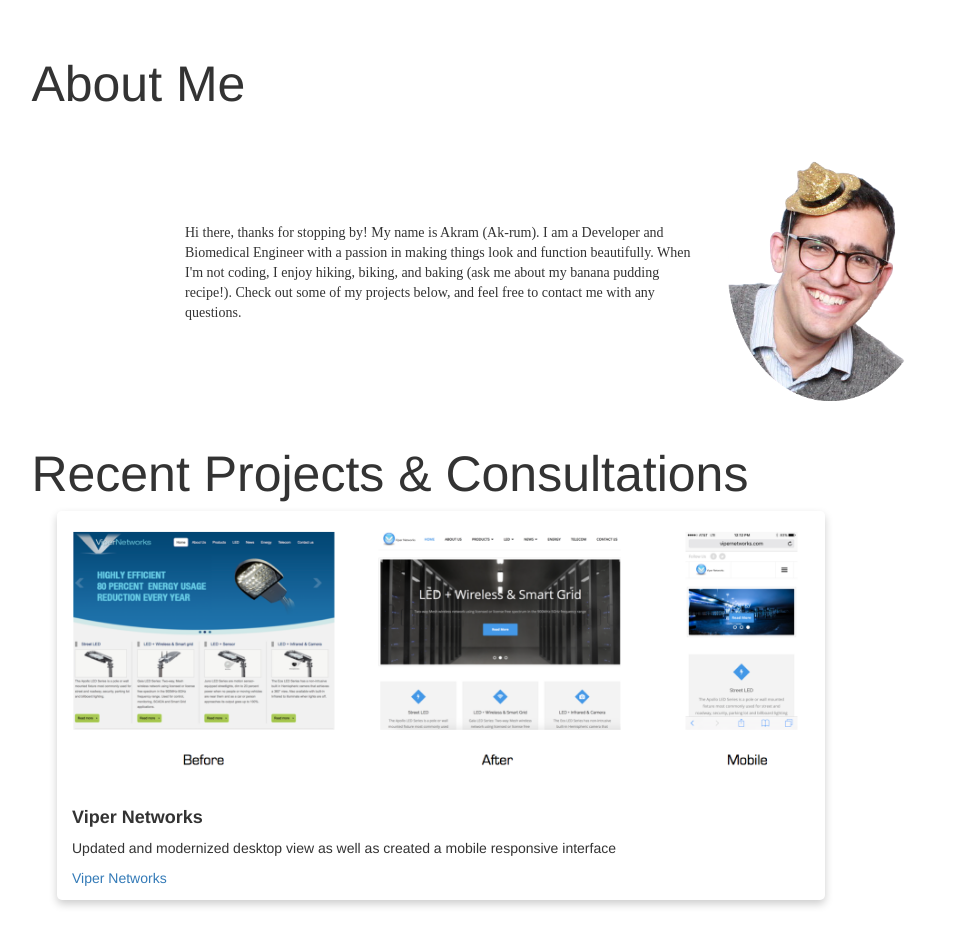
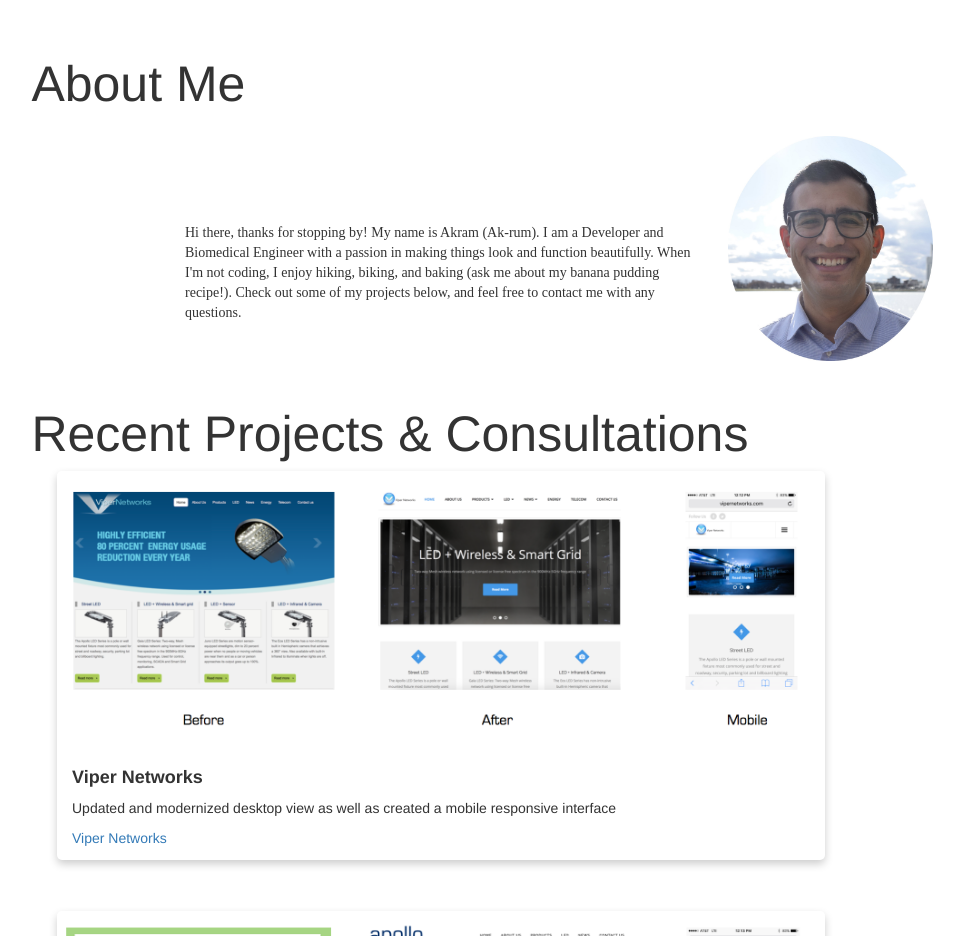
Before and after one commit to akrammarka/Portfolio, a plain HTML site: page index.html in a window 1280 px wide. Shown: the part 1200-2136 px from the top of the page, without its empty margins (7-971 px from the left). Drawn offline with nearby package versions, Linux system fonts and the light colour scheme; a web font is replaced by a local one.

Commit message:
initial photo

```diff
--- a/index.html
+++ b/index.html
@@ -110,7 +110,7 @@
 
   </div>
   <div class="me">
-    <img class="me" src="me.png" alt="me" />
+    <img class="me" src="akrama4.jpg" alt="me" />
 
   </div>
 
```
Also changed, not shown: akrama4.jpg (added), me.png (deleted).
